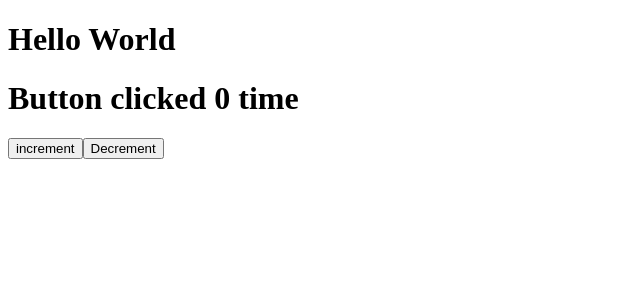
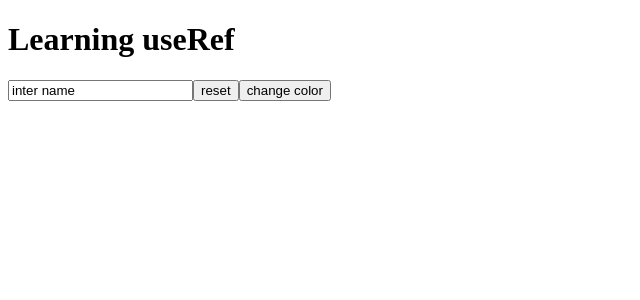
Before and after one commit to ABOBAKAR-IT/learn-react, a React (Create React App) app: page / in a window 1280 px wide. Shown: the top 300 px of the page, without its empty margins (0-640 px from the left). Built offline with nearby package versions, Linux system fonts and the light colour scheme.

Commit message:
useRef done

```diff
--- a/src/App.js
+++ b/src/App.js
@@ -1,9 +1,8 @@
 import Pat from "./Pat";
-
 function App(data) {
   return (
     <>
-      <h1> Hello World </h1>
+
       <>
         <Pat/>
       </>
--- a/src/Pat.jsx
+++ b/src/Pat.jsx
@@ -1,23 +1,24 @@
-import { useState,React,useEffect } from "react";
+import { useState,React,useRef } from "react";
 const Pat=()=>{
-    let [count,setcount]= useState(0);
-    useEffect(()=>{ // useEffect work when page load and any state update
-console.log("rana")
-    },[])// you can specify only useEffect work on particular state update. write state name in  bracket like this [data]. if bracket [] empty useEffect not work on state update.
-    function display(){
+    const [name,setName]=useState("inter name");
+   const useElement=useRef();//useFer used for DOM manipulate
 
-     setcount(count+1);
-    }
-    function decrement(){
-        if(count>0)
-        setcount(count-1)
-    }
+  function reset(){
+      setName("")
+    useElement.current.focus();
+  }
+
+   function changecolor(){
+useElement.current.style.color="red";
+   }
     return(
-    <div>
-        <h1>Button clicked {count} time</h1>
-        <button onClick={display}>increment</button>
-        <button onClick={decrement}>Decrement</button>
-    </div>
+        <>
+    <h1>Learning useRef</h1>
+    <input type="text" ref={useElement} value={name} onChange={(e)=>{setName(e.target.value)}} />
+    <button onClick={reset}>reset</button>
+    <button onClick={changecolor}>change color</button>
+
+        </>
     )
 }
 export default Pat;
```
